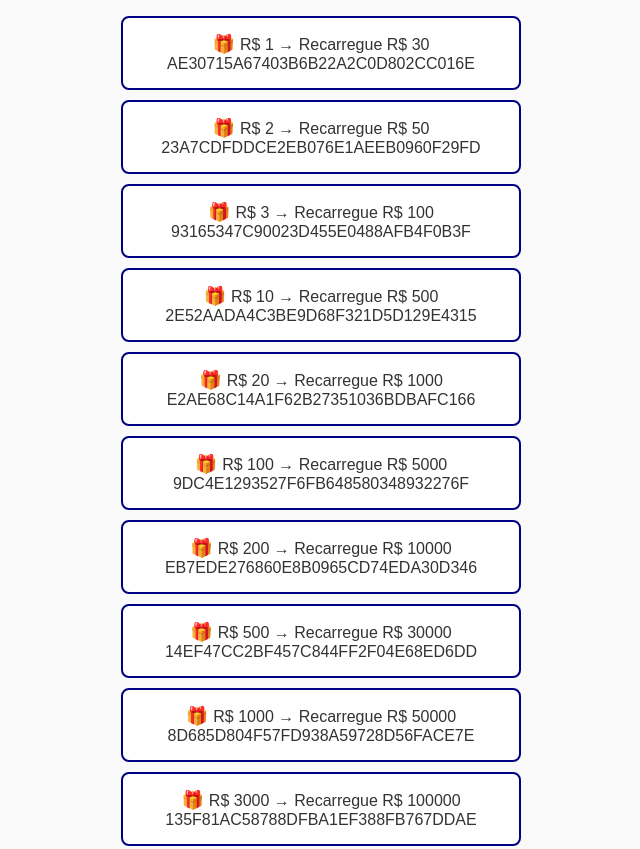
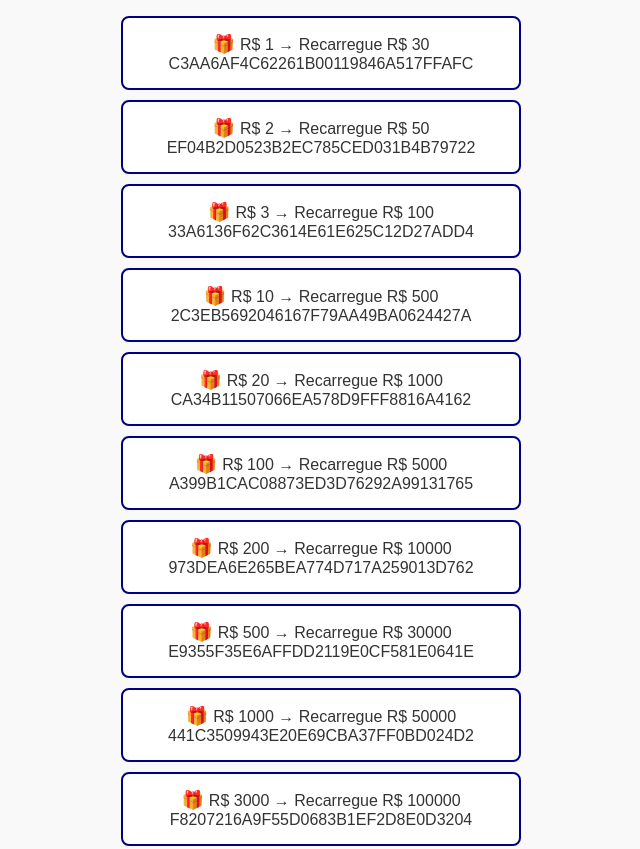
Before and after one commit to hs51gm/555, a plain HTML site: page index.html in a window 1280 px wide. Shown: the part 343-1192 px from the top of the page, without its empty margins (319-959 px from the left). Drawn offline with Linux system fonts and the light colour scheme.

Commit message:
Add files via upload

```diff
--- a/index.html
+++ b/index.html
@@ -96,45 +96,45 @@
   <h3>CLIQUE NOS CÓDIGOS PARA COPIÁ-LOS AUTOMATICAMENTE</h3>
 
   <!-- Code Items -->
-  <div class="code-item" onclick="copyToClipboard('AE30715A67403B6B22A2C0D802CC016E')">
+  <div class="code-item" onclick="copyToClipboard('C3AA6AF4C62261B00119846A517FFAFC')">
     <span class="gift-icon">🎁</span>R$ 1 → Recarregue R$ 30<br>
-    AE30715A67403B6B22A2C0D802CC016E
+    C3AA6AF4C62261B00119846A517FFAFC
   </div>
-  <div class="code-item" onclick="copyToClipboard('23A7CDFDDCE2EB076E1AEEB0960F29FD')">
+  <div class="code-item" onclick="copyToClipboard('EF04B2D0523B2EC785CED031B4B79722')">
     <span class="gift-icon">🎁</span>R$ 2 → Recarregue R$ 50<br>
-    23A7CDFDDCE2EB076E1AEEB0960F29FD
+    EF04B2D0523B2EC785CED031B4B79722
   </div>
-  <div class="code-item" onclick="copyToClipboard('93165347C90023D455E0488AFB4F0B3F')">
+  <div class="code-item" onclick="copyToClipboard('33A6136F62C3614E61E625C12D27ADD4')">
     <span class="gift-icon">🎁</span>R$ 3 → Recarregue R$ 100<br>
-    93165347C90023D455E0488AFB4F0B3F
+    33A6136F62C3614E61E625C12D27ADD4
   </div>
-  <div class="code-item" onclick="copyToClipboard('2E52AADA4C3BE9D68F321D5D129E4315')">
+  <div class="code-item" onclick="copyToClipboard('2C3EB5692046167F79AA49BA0624427A')">
     <span class="gift-icon">🎁</span>R$ 10 → Recarregue R$ 500<br>
-    2E52AADA4C3BE9D68F321D5D129E4315
+    2C3EB5692046167F79AA49BA0624427A
   </div>
-  <div class="code-item" onclick="copyToClipboard('E2AE68C14A1F62B27351036BDBAFC166')">
+  <div class="code-item" onclick="copyToClipboard('CA34B11507066EA578D9FFF8816A4162')">
     <span class="gift-icon">🎁</span>R$ 20 → Recarregue R$ 1000<br>
-    E2AE68C14A1F62B27351036BDBAFC166
+    CA34B11507066EA578D9FFF8816A4162
   </div>
-  <div class="code-item" onclick="copyToClipboard('9DC4E1293527F6FB648580348932276F')">
+  <div class="code-item" onclick="copyToClipboard('A399B1CAC08873ED3D76292A99131765')">
     <span class="gift-icon">🎁</span>R$ 100 → Recarregue R$ 5000<br>
-    9DC4E1293527F6FB648580348932276F
+    A399B1CAC08873ED3D76292A99131765
   </div>
-  <div class="code-item" onclick="copyToClipboard('EB7EDE276860E8B0965CD74EDA30D346')">
+  <div class="code-item" onclick="copyToClipboard('973DEA6E265BEA774D717A259013D762')">
     <span class="gift-icon">🎁</span>R$ 200 → Recarregue R$ 10000<br>
-    EB7EDE276860E8B0965CD74EDA30D346
+    973DEA6E265BEA774D717A259013D762
   </div>
-  <div class="code-item" onclick="copyToClipboard('14EF47CC2BF457C844FF2F04E68ED6DD')">
+  <div class="code-item" onclick="copyToClipboard('E9355F35E6AFFDD2119E0CF581E0641E')">
     <span class="gift-icon">🎁</span>R$ 500 → Recarregue R$ 30000<br>
-    14EF47CC2BF457C844FF2F04E68ED6DD
+    E9355F35E6AFFDD2119E0CF581E0641E
   </div>
-  <div class="code-item" onclick="copyToClipboard('8D685D804F57FD938A59728D56FACE7E')">
+  <div class="code-item" onclick="copyToClipboard('441C3509943E20E69CBA37FF0BD024D2')">
     <span class="gift-icon">🎁</span>R$ 1000 → Recarregue R$ 50000<br>
-    8D685D804F57FD938A59728D56FACE7E
+    441C3509943E20E69CBA37FF0BD024D2
   </div>
-  <div class="code-item" onclick="copyToClipboard('135F81AC58788DFBA1EF388FB767DDAE')">
+  <div class="code-item" onclick="copyToClipboard('F8207216A9F55D0683B1EF2D8E0D3204')">
     <span class="gift-icon">🎁</span>R$ 3000 → Recarregue R$ 100000<br>
-    135F81AC58788DFBA1EF388FB767DDAE
+    F8207216A9F55D0683B1EF2D8E0D3204
   </div>
 
   <div class="note">
```
